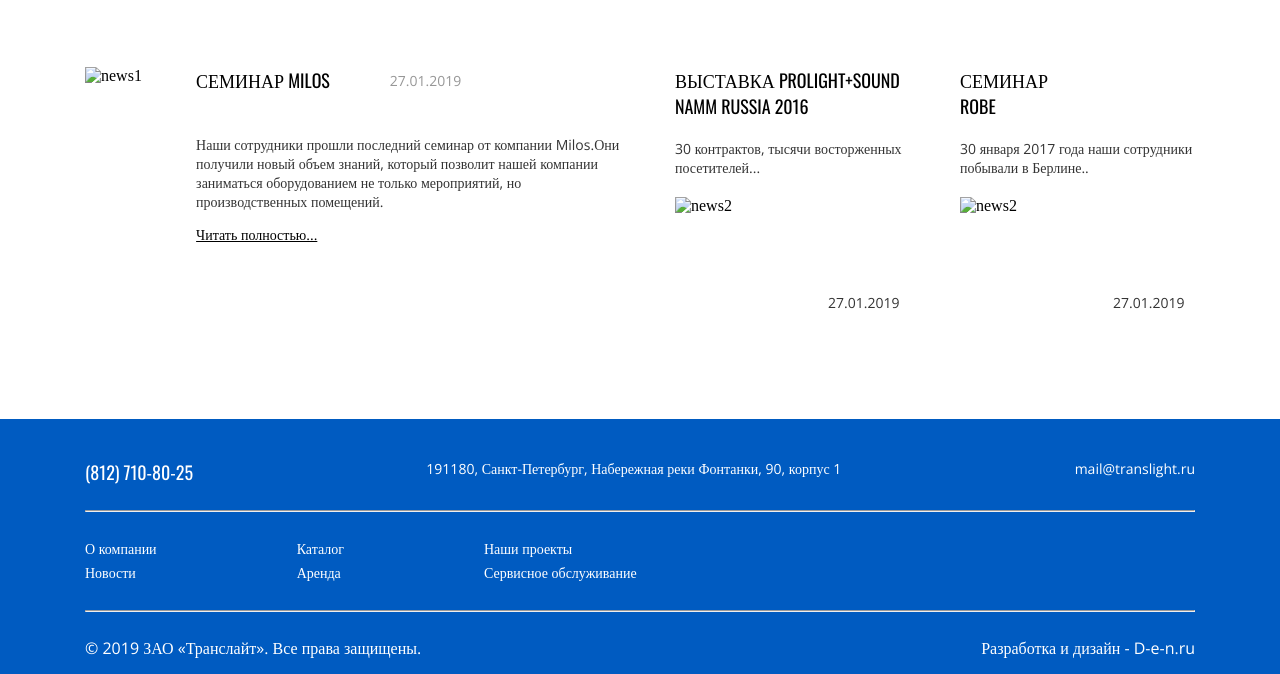
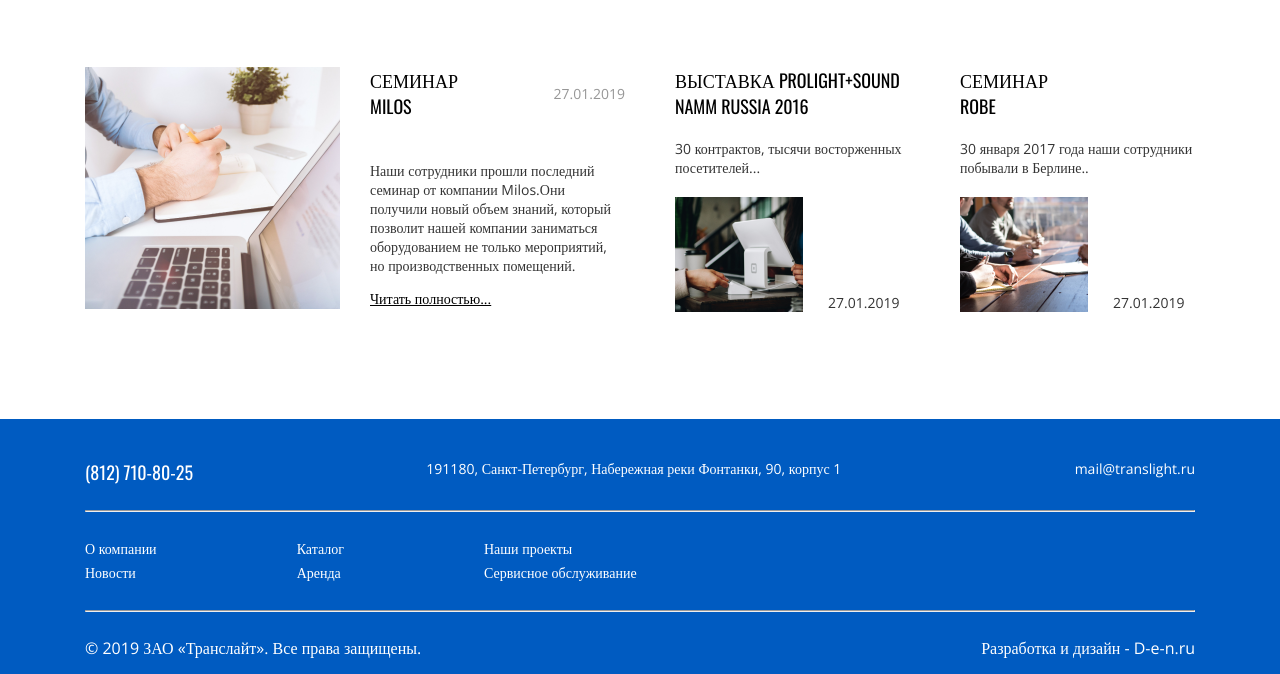
Before and after one commit to ArteemGer/up_24_05_2022, a plain HTML site: page index.html in a window 1280 px wide. Shown: the part 2909-3583 px from the top of the page. Drawn offline with nearby package versions, Linux system fonts and the light colour scheme; the site is published under a folder, as on GitHub Pages, so addresses that start at the root find nothing.

Commit message:
fix images in news

```diff
--- a/index.html
+++ b/index.html
@@ -133,7 +133,7 @@
             </div>
             <div class="news_mid">
                 <div class="news_mid_first">
-                    <img src="/images/news1.png" alt="news1">
+                    <img src="images/news1.png" alt="news1">
                     <div class="news_content">
                         <div class="first_top">
                             <h2>Семинар Milos</h2>
@@ -151,7 +151,7 @@
                     <h3>Выставка Prolight+Sound NAMM Russia 2016</h3>
                     <p>30 контрактов, тысячи восторженных посетителей...</p>
                     <div class="second_bottom">
-                        <img src="/images/news2.png" alt="news2">
+                        <img src="images/news2.png" alt="news2">
                         <p>27.01.2019</p>
                     </div>
                 </div>
@@ -159,7 +159,7 @@
                     <h3>Семинар <br> Robe</h3>
                     <p>30 января 2017 года наши сотрудники побывали в Берлине..</p>
                     <div class="second_bottom">
-                        <img src="/images/news3.png" alt="news2">
+                        <img src="images/news3.png" alt="news2">
                         <p>27.01.2019</p>
                     </div>
                 </div>
```
